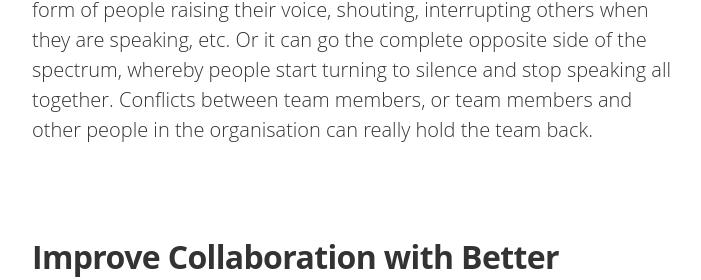
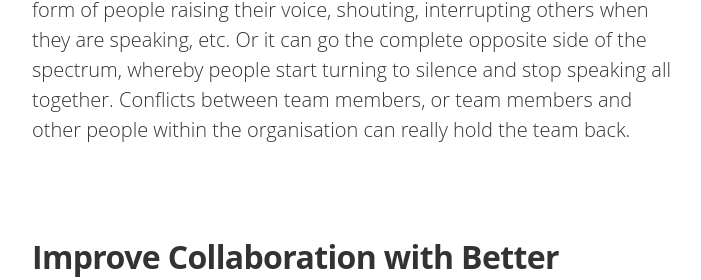
Before and after one commit to IamJackReed/JackReed, a Jekyll site: the page built from _posts/2017-08-05-high-performing-agile-teams-&-the-downside-of-collaboration.markdown, in a window 1280 px wide and 900 px high, scrolled down 2182 px. Shown: the part 594-874 px from the top of the window, without its empty margins (288-989 px from the left). Built offline with Jekyll 4.4.1, drawn with Linux system fonts in a browser that asks for light colours; nearby versions of some CDN libraries; some web fonts are replaced; comment, search, counter and statistics services are not loaded; some of the changed text lies outside the part shown.

Commit message:
Update 2017-08-05-high-performing-agile-teams-&-the-downside-of-collaboration.markdown

```diff
--- a/_posts/2017-08-05-high-performing-agile-teams-&-the-downside-of-collaboration.markdown
+++ b/_posts/2017-08-05-high-performing-agile-teams-&-the-downside-of-collaboration.markdown
@@ -16,7 +16,7 @@
 <span style="color:#00000; font-family: 'open sans'; font-size: 1em; font-size: 20px; font-weight: 200; hyphens: none;">Whatever the opposing factors might be that are getting in your way to achieving a high performing agile team, I think the best place to start is with what you can influence, and what better place than us, the people. Agile teams require constant improvement along the way, working alongside each team member during this process is a must. Although people are notorious for being the biggest problem in most things, let alone an agile team. In fact, I'm convinced that anywhere where there are people, there will be problems! '_Let's get rid of them?_' '_wrong!_' People are essential and they're also the most valuable asset! Therefore, they need to be treated as such, be appreciated for their skills, including whatever else they're able to bring to the table as an individual, and as a team member. In order to assist and help build agile teams to reach their full potential, they'll need to be monitored and be provided with feedback in a way that works best for them, so they can see where they can improve. I think it's important to note that, the better you understand each team members level of expertise, who they are as a person, and the more you listen to their ideas on how they think they can grow and improve, then the more successful you'll be at this.
 
 # Downside of Collaboration
-<span style="color:#00000; font-family: 'open sans'; font-size: 1em; font-size: 20px; font-weight: 200; hyphens: none;">Yes, the title of this paragraph is correct! There is a strong emphasis on collaboration with agile, and for good reason as it forms an essential part of adopting agile successfully. One of main benefits is that it saves a lot of time, and provides an overall smoother process. However, it does have a downside, which is that conflicting views and options tend to flare up a lot quicker than they normally would do. This can be problematic if the communication is being done in an environment that isn't safe. Let me explain, in order to have a 'safe' environment that allows for healthy conversation (dialogue with the free flow of meaning), then it's essential that it is safe to do so. When it becomes unsafe, then you'll start seeing people show patterns of stress. These can be in the form of people raising their voice, shouting, interrupting others when they are speaking, etc. Or it can go the complete opposite side of the spectrum, whereby people start turning to silence and stop speaking all together. Conflicts between team members, or team members and other people in the organisation can really hold the team back.
+<span style="color:#00000; font-family: 'open sans'; font-size: 1em; font-size: 20px; font-weight: 200; hyphens: none;">Yes, the title of this paragraph is correct! There is a strong emphasis on collaboration with agile, and for good reason as it forms an essential part of adopting agile successfully. One of main benefits is that it saves a lot of time, and provides an overall smoother process. However, it does have a downside, which is that conflicting views and options tend to flare up a lot quicker than they normally would do. This can be problematic if the communication is being done in an environment that isn't safe. Let me explain, in order to have a 'safe' environment that allows for healthy conversation (dialogue with the free flow of meaning), then it's essential that it is safe to do so. When it becomes unsafe, then you'll start seeing people show patterns of stress. These can be in the form of people raising their voice, shouting, interrupting others when they are speaking, etc. Or it can go the complete opposite side of the spectrum, whereby people start turning to silence and stop speaking all together. Conflicts between team members, or team members and other people within the organisation can really hold the team back.
 
 # Improve Collaboration with Better Communication
 <span style="color:#00000; font-family: 'open sans'; font-size: 1em; font-size: 20px; font-weight: 200; hyphens: none;">If regular conflicts is an issue, then I'd strongly suggest that you bring this awareness to the team, and/or organisation that so that a better communication strategy can be encouragement. I'd also start listening more, not just when being spoken to directly, but also how the team are speaking with each another, then you'll start noticing signs of stress patterns when they occur. If it does happen, then the focus should be on who is speaking, evaluate the situation, see how they're expressing themselves, and consider possible reasons as to why they're showing signs of stress. It usually comes down to the context of the conversation with at least one of the three reasons below, or a combination of the three:
```
